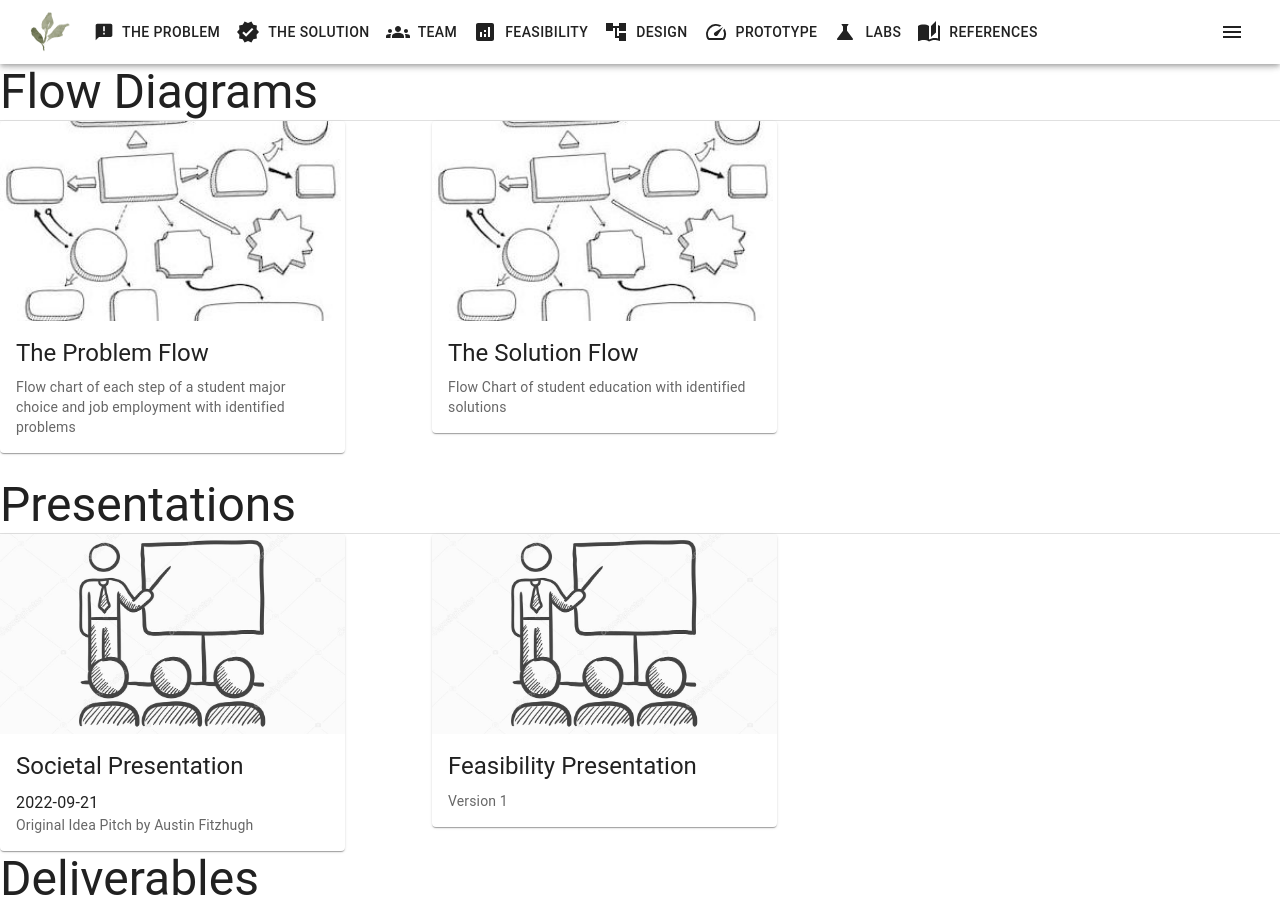
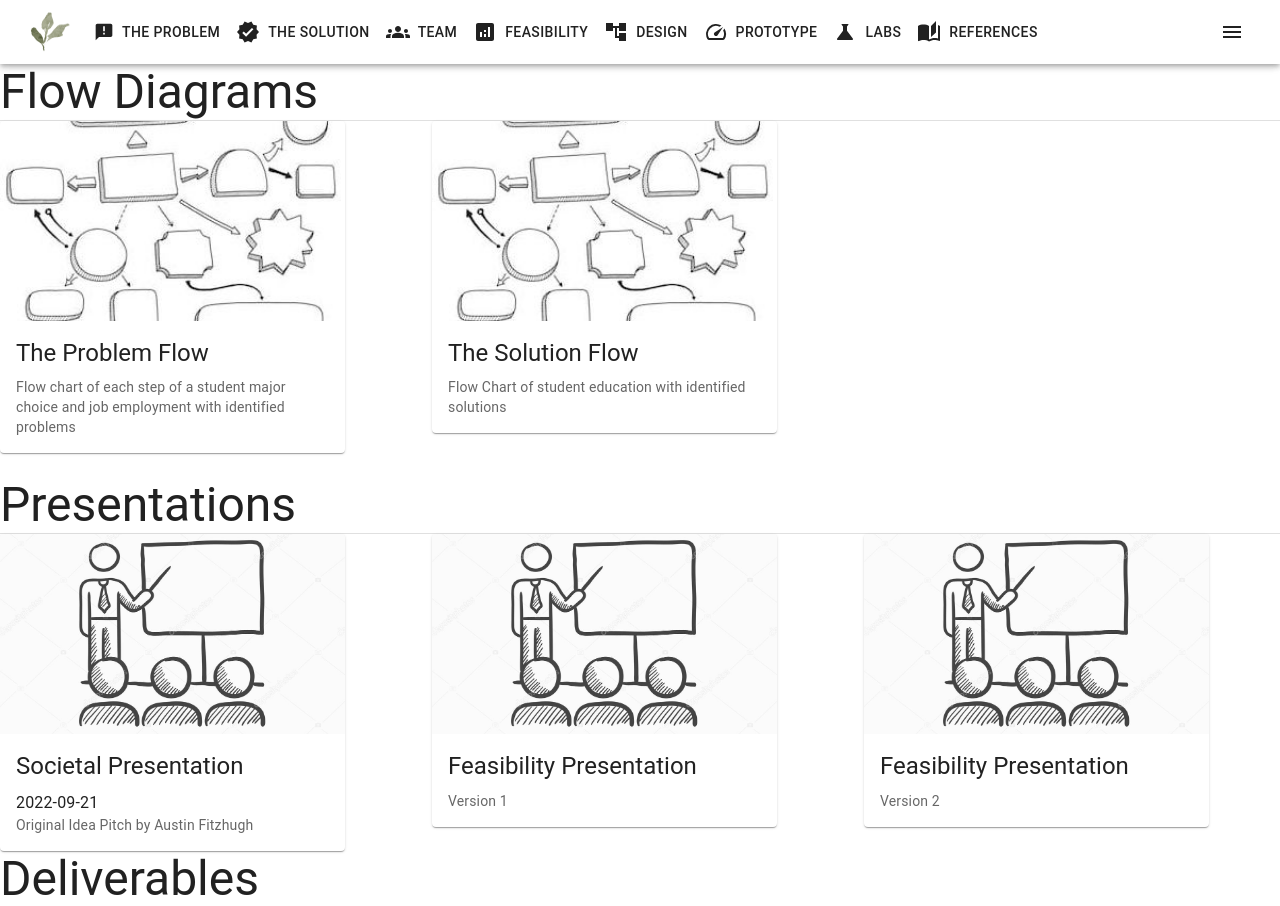
Before and after one commit to ajfitzh/sage, a React (Create React App) app: page /feasibility in a window 1280 px wide. Shown: the top 906 px of the page. Built offline with nearby package versions, Linux system fonts and the light colour scheme.

Commit message:
Add files via upload

```diff
--- a/src/components/Design.js
+++ b/src/components/Design.js
@@ -14,7 +14,7 @@ let presentations = [
     name: 'Design Presentation',
     date: '',
     description: 'Version 1',
-    link: 'https://docs.google.com/presentation/d/e/2PACX-1vTS89QcB--Q6or6xUOgKlixJtGctIgtiDiFgeDJwdvfus4C0ou2kmiIhxyYVyEKoqiZEYTulZLjuVa9/embed?start=false&loop=false&delayms=3000',
+    link: 'https://docs.google.com/presentation/d/e/2PACX-1vRY3OTfbD6b3NQV8KPHBj4BBj0-zFuyZbd6kAra5455P69eld2qepFZaW2UpPJnDHHC4n51GAOVxESE/embed?start=false&loop=false&delayms=3000',
     img: 3,
   },
 ]
--- a/src/components/Feasibility.js
+++ b/src/components/Feasibility.js
@@ -36,7 +36,14 @@ let presentations = [
     name: "Feasibility Presentation",
     date: '',
     description: 'Version 1',
-    link: 'https://docs.google.com/presentation/d/1vw179qGjNhXWQIaVhIMHTlNQ2dsPKqU9RHMHPXi607U/edit?usp=sharing',
+    link: 'https://docs.google.com/presentation/d/1v4LHLIU_sq2ZTxYF0s9VXSKtbiuMvfPEI3ozFNKWgWI/edit?usp=share_link',
+    img: 3,
+  },
+  {
+    name: "Feasibility Presentation",
+    date: '',
+    description: 'Version 2',
+    link: 'https://docs.google.com/presentation/d/15NLDZNZskq83J2HU6kZwF5ZOZlZ7fXBVb0GbkZTeVnI/edit#slide=id.g1520bd4a2b8_0_449',
     img: 3,
   }
 ]
--- a/src/components/Home.js
+++ b/src/components/Home.js
@@ -76,7 +76,7 @@ const Home = () => {
         <Divider/>
         <br></br>
         <Typography variant='h4' sx={{textAlign:"center"}}>
-        CSE/IT students in Virginia lack a personalized path from career ideation to college enrollment, graduation, and a career powering Virginia’s tech economy.
+        Virginia students lack an interactive tool to plot their growing education achievements and qualifications, charting a course to their dream tech job
         </Typography>
         <br></br><br></br>
         <Divider/>
--- a/src/components/Labs.js
+++ b/src/components/Labs.js
@@ -31,7 +31,7 @@ let labsOne = [
     name: 'Austin',
     date: '',
     description: '',
-    link: 'https://docs.google.com/document/d/e/2PACX-1vR7jlgRnLbmj4f9BdjjqILT4Q8ekHBQ1AzZIkhHakZjiDT2QDpntU0kzajhPsvZiklaRipNG7ys2dxd/pub?embedded=true',
+    link: 'https://docs.google.com/document/d/e/2PACX-1vRsy8eI8JvCyE-cZMpUrTHVV6g42811ycPP9NcqH275MQgzzzMbw4xkY3c5XFP1gIdfkLG-SlpPjZdG/pub',
   },
   {
     name: 'Nathan',
--- a/src/components/Team.js
+++ b/src/components/Team.js
@@ -14,7 +14,7 @@ let members = [
     name: 'Bret Dorgan',
     avatar: 1,
     bio: "Bret Dorgan is a Senior at ODU majoring in Computer Science. He is eager to help promote ODU with this project, and is looking forward to graduating in Spring 2023.",
-    role: "Researcher",
+    role: "Team Lead / DB Specialist / Testing Specialist / Documentation Specialist",
     major: "Computer Science",
     year: "2023",
     email: "bdorg001@odu.edu"
@@ -23,7 +23,7 @@ let members = [
     name: 'Austin Fitzhugh',
     avatar: 2,
     bio: "Austin is a senior at ODU, married with kids, and comes to this project with 5+ years experience in Advising and Coaching at the Community College level in Virginia. He is passionate about finding ways to connect students to better careers.",
-    role: "Assistant to the Regional Web Designer / Presenter 2",
+    role: "Webmaster / SageScore Specialist / ",
     major: "CS",
     year: "2023",
     email: "afitz010@odu.edu"
@@ -41,7 +41,7 @@ let members = [
     name: 'Nathan Greaney',
     avatar: 4,
     bio:"Nathan Greaney is a senior at ODU majoring in Computer Science. He manages the IT Department for a division of his local municipality. After 25 long years in higher education, he will be graduating in Spring 2023. He plans to pursue a Masters in Computer Science in Fall 2023.",
-    role: "Researcher",
+    role: "No Role",
     major: "CS",
     year: "2023",
     email: "ngrea001@odu.edu"
@@ -50,7 +50,7 @@ let members = [
     name: 'Marcus Jackson',
     avatar: 5,
     bio:"Marcus Jackson is a Senior majoring in Computer Science at Old Dominion University. He is a native of Mobile, Al and loves spending free time saltwater fishing.",
-    role: "Researcher",
+    role: "UI Specialist / DB Specialist / Back-End Specialist",
     major: "CS",
     year: "2023",
     email: "mjack040@odu.edu"
@@ -59,7 +59,7 @@ let members = [
     name: 'Isaac Replogle',
     avatar: 6,
     bio: "Isaac Replogle is a Senior at ODU studying Computer Science and is currently employed full-time at EFT Corporation. In his free time, he enjoys going on road trips, with his wife Georgia, to visit family or to go on hiking trips in the mountains.",
-    role: "Webmaster",
+    role: "Datbase Specialist / Back-end specialist / Testing Specialist / SageScore Expert",
     major: "CS",
     year: "2023",
     email: "irepl001@odu.edu"
@@ -68,19 +68,19 @@ let members = [
     name: 'Trevor Simmons',
     avatar: 7,
     bio:"Trevor is a senior studying Cyber Operations and Computer Science at ODU. He has a variety of experience in software development, cybersecurity, and IT. In his free time he enjoys gaming, reading, and drawing. ",
-    role: "Assistant Webmaster",
+    role: "UI/UX Specialist / Back-End Specialist / SageScore Specialist",
     major: "CS",
     year: "Senior",
     email: "tsimm033@odu.edu"
   },
   {
-    name: 'Matthew P. Cowley',
+    name: 'Brenda Roston',
     avatar: 10,
-    bio:"Multipotentialite and Polymath - Career Coach and Strategist, Higher Education Administrator, Race Scholar and DEI Educator, and Podcast Co-Host",
+    bio:"We are so grateful to Brenda for her mentorship of this team! ",
     role: "Mentor",
     major: "",
-    year: "ODU: Director of Career Development Services",
-    email: "mcowley@odu.edu"
+    year: "MITRE Enterprise Engineer",
+    email: "broston@mitre.org"
   }
 ]
 
```
